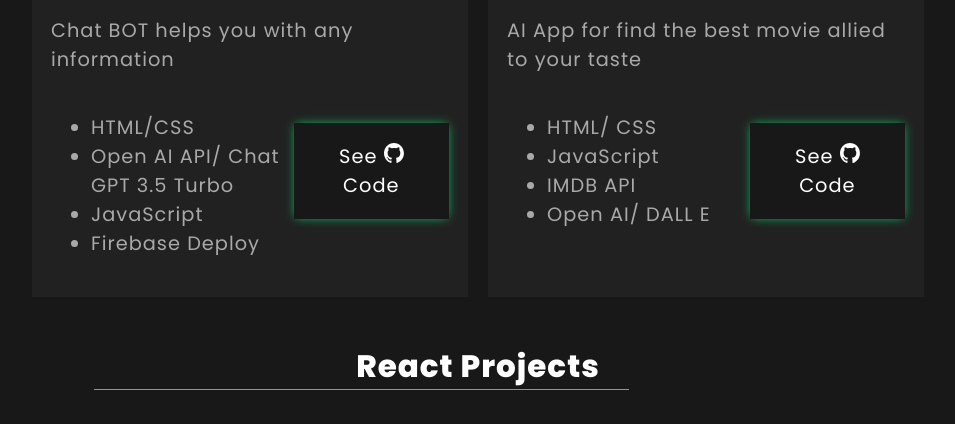
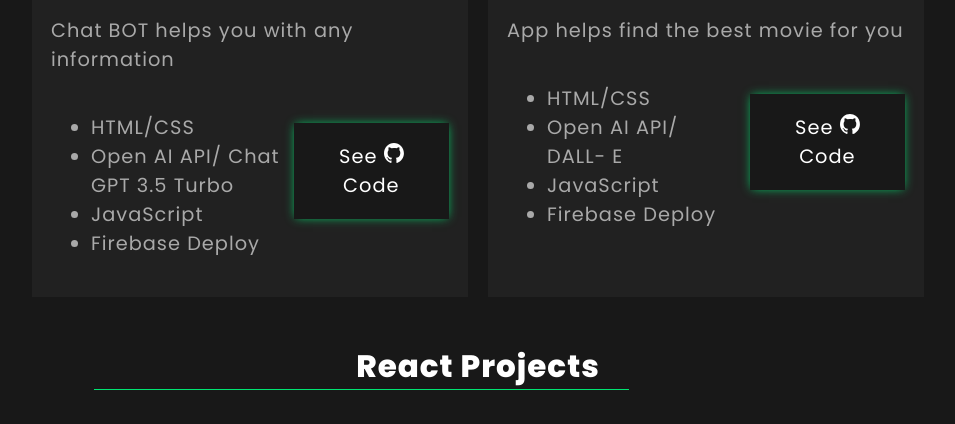
Before and after one commit to 119shane/my_portfolio_june_2023, a plain HTML site: page pages/projects.html in a window 1280 px wide. Shown: the part 642-1066 px from the top of the page, without its empty margins (162-1117 px from the left). Drawn offline with Linux system fonts and the light colour scheme; a web font is replaced by a local one.

Commit message:
text chng

```diff
--- a/pages/pages_css/all_projects.css
+++ b/pages/pages_css/all_projects.css
@@ -140,6 +140,7 @@ a */
     }
     .right {
         width: 40%;
+        margin: unset;
     }
     .projects_category::after {
         width: 60%;
--- a/pages/projects.html
+++ b/pages/projects.html
@@ -59,14 +59,14 @@
                         <video controls>
                             <source src="../videos/ai/movie mate -ai app 3 add poster.mp4">
                         </video>
-                        <p> AI App for find the best movie allied to your taste</p>
+                        <p> App helps find the best movie for you</p>
                         <div class="project_inside_container">
                             <div class="left">
                                 <ul>
-                                    <li>HTML/ CSS</li>
+                                    <li>HTML/CSS</li>
+                                    <li>Open AI API/ DALL- E</li>
                                     <li>JavaScript</li>
-                                    <li>IMDB API </li>
-                                    <li>Open AI/ DALL E</li>
+                                    <li>Firebase Deploy</li>
                                 </ul>
                             </div>
                             <div class="right">
```
